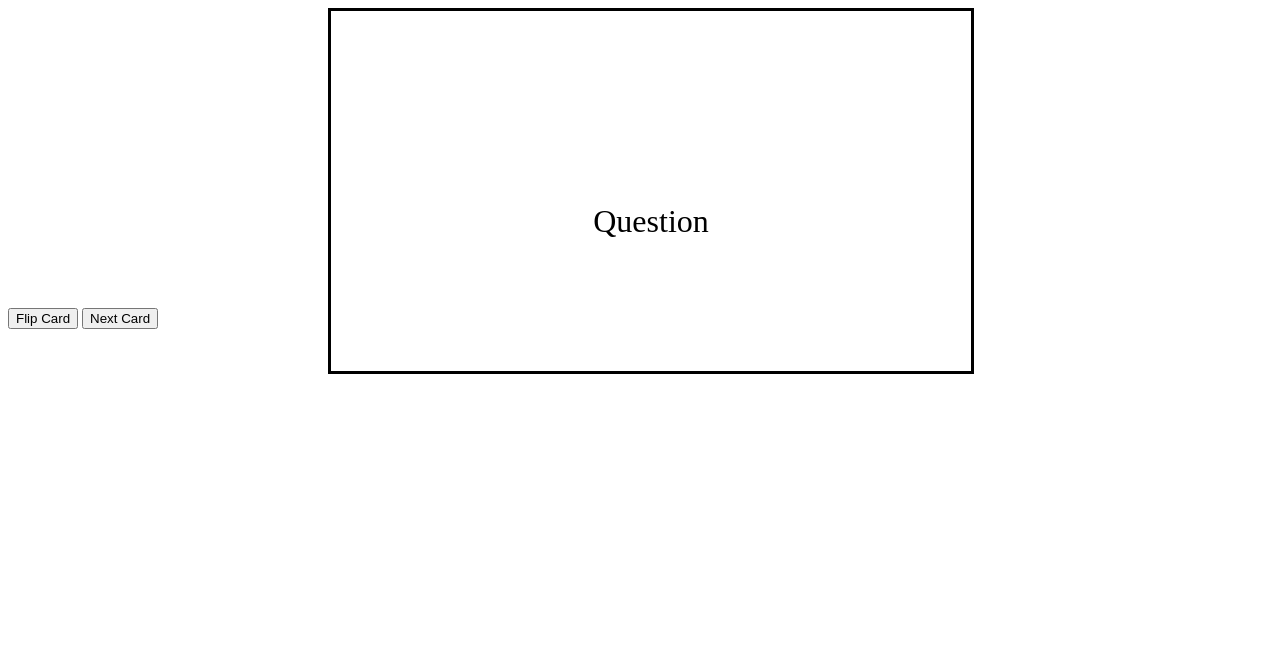
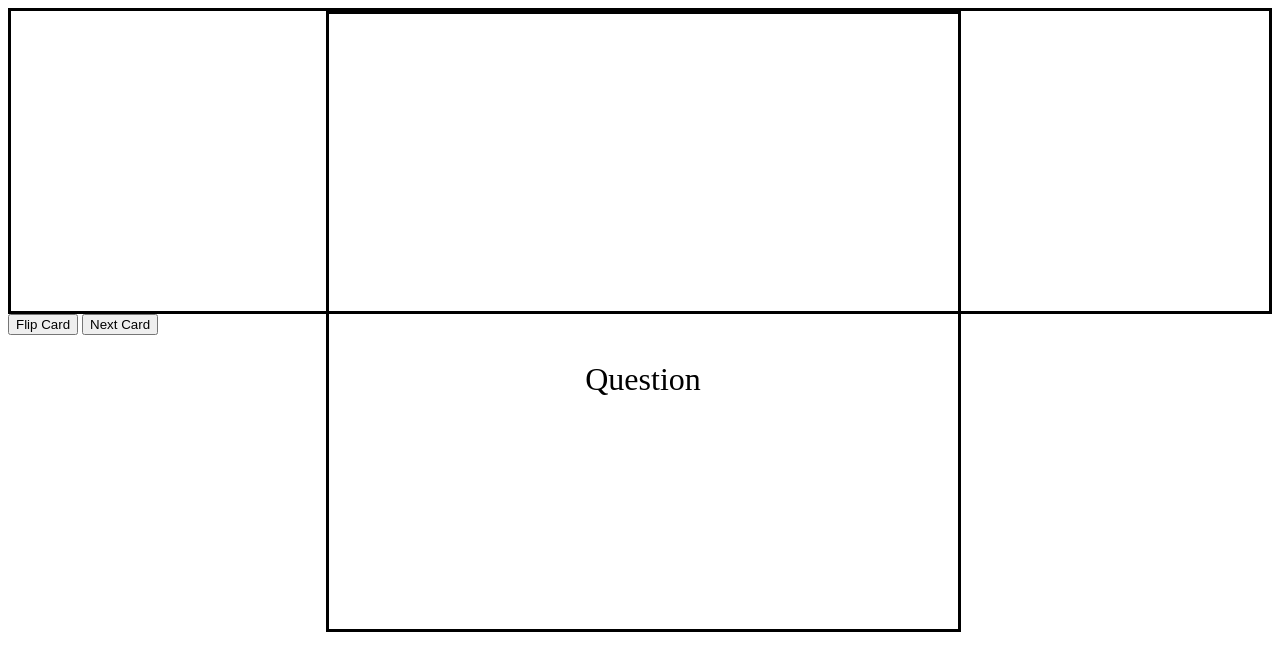
Before and after one commit to AndyHFW/LHD, a plain HTML site: page index.html in a window 1280 px wide. Drawn offline with Linux system fonts and the light colour scheme.

Commit message:
i broke something

```diff
--- a/flashcard.css
+++ b/flashcard.css
@@ -1,16 +1,18 @@
 #cardHolder {
 	height: 300px;
+	border-style: solid;
+	position: relative;
 }
 
 #card, #cardAnswer {
-	height: 25%;
+	height: 100%;
 	width: 50%;
 	font-size: 200%;
 	text-align:center;
 	border: 1px 1px 1px 1px;
 	border-style:solid;
 	margin-left: 25%;
-	padding-top: 12.5%;
+	padding-top:25%;
 	position: absolute;
 }
 
```
Also changed, not shown: test.txt (added).
